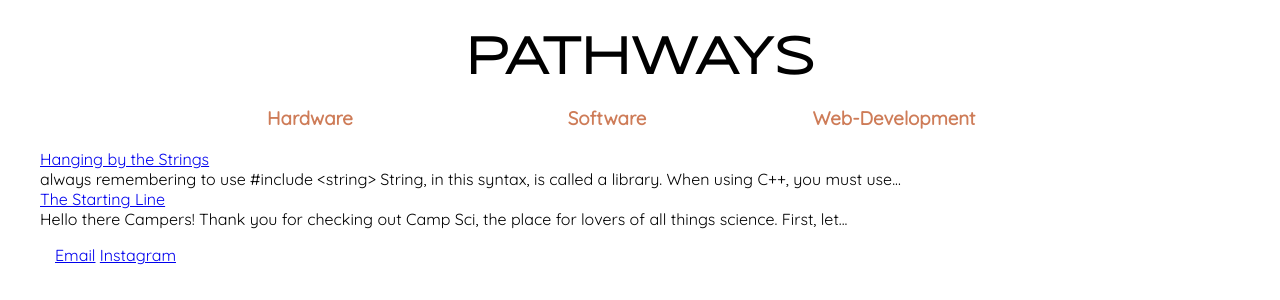
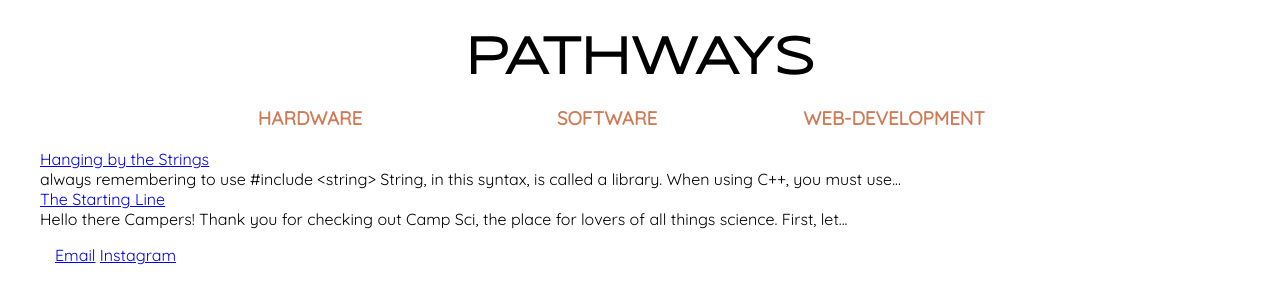
Before and after one commit to campsci/campsci.github.io, a Jekyll site: the page built from home/home.html, in a window 1280 px wide. Shown: the part 731-1031 px from the top of the page. Built offline with Jekyll 4.4.1, drawn with Linux system fonts in a browser that asks for light colours; some web fonts are replaced.

Commit message:
Update main.css

```diff
--- a/css/main.css
+++ b/css/main.css
@@ -15,6 +15,11 @@
 h1, h2, h3, h4, h5, h6 {
     line-height: 1.2;
     margin: 0px 0px 10px;
+}
+
+h3 {
+	color: #ce7c58;
+	text-transform: uppercase;
 }
 
 body {
@@ -64,7 +69,6 @@
 	width: 290px;
 	float: left;
 	padding: 5px 15px;
-	color: #ce7c58;
 }
 
 #secondcol {
@@ -72,14 +76,12 @@
 	float: left;
 	padding: 5px 15px;
 	margin: 0px 5px 5px 5px;
-	color: #ce7c58;
 }
 
 #thirdcol {
 	width: 270px;
 	padding: 5px 15px;
 	float: left;
-	color: #ce7c58;
 }
 
 footer {
```
